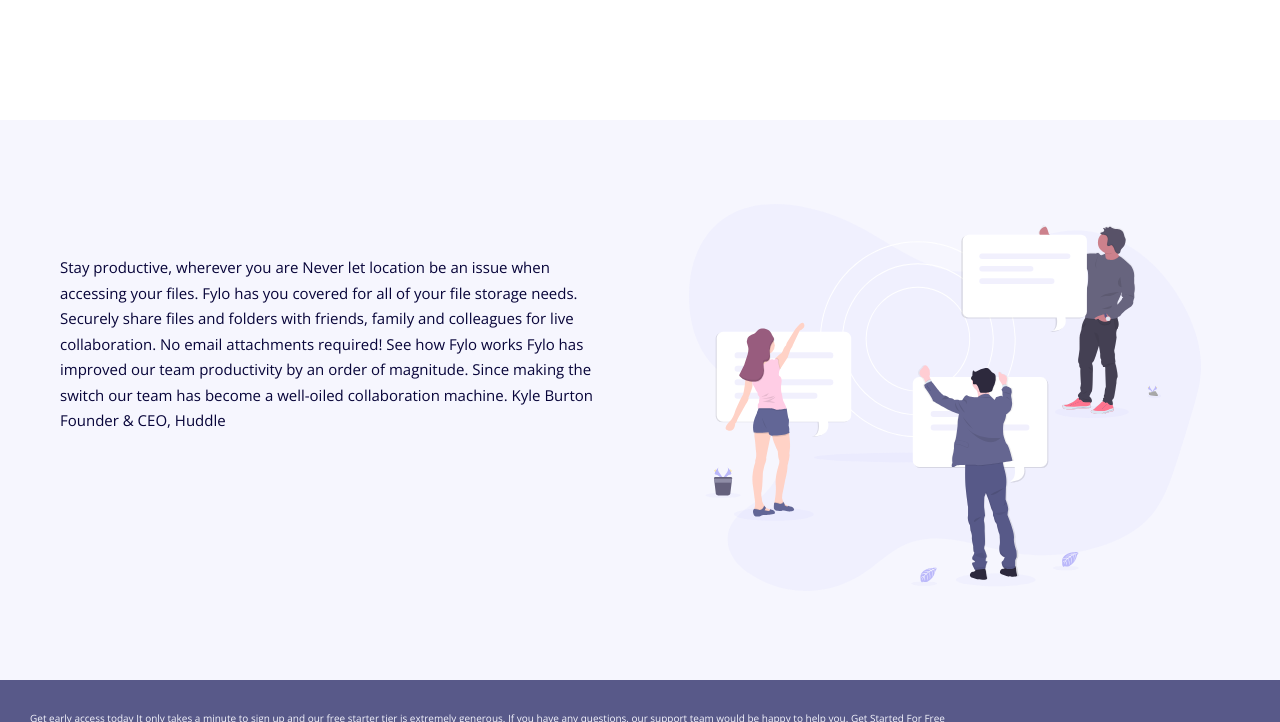
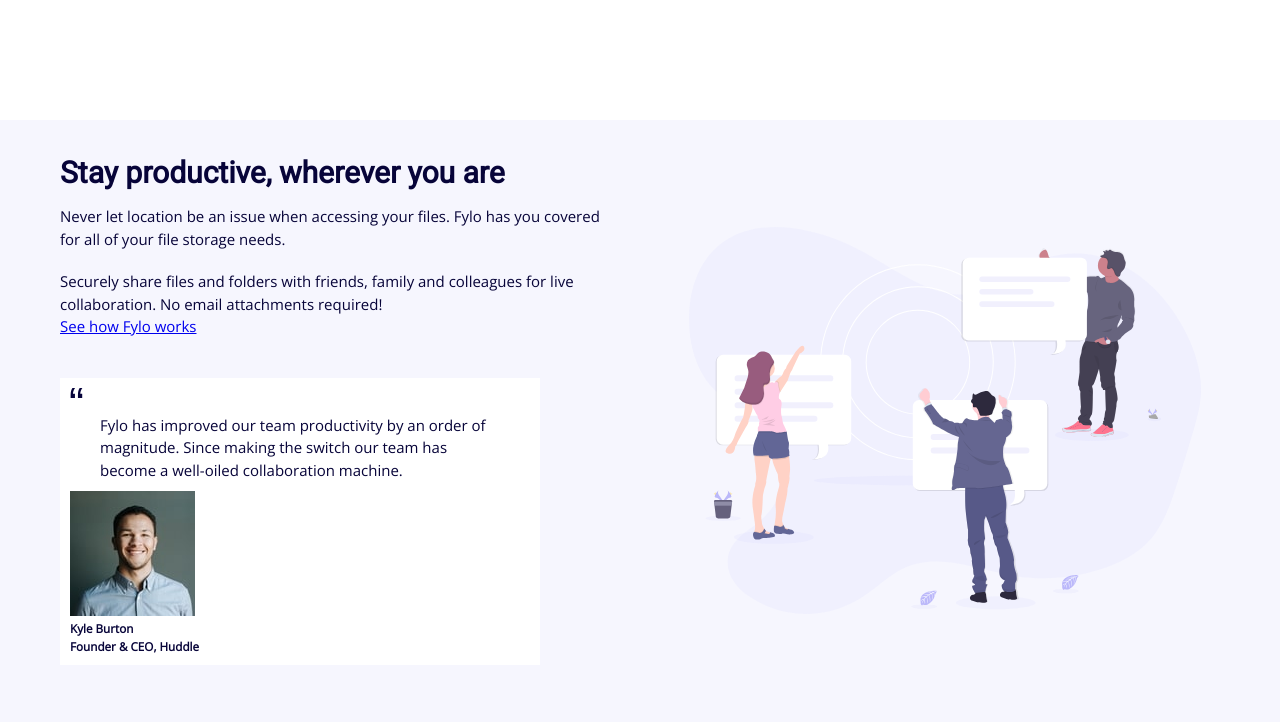
Before and after one commit to ituraj/fylo, a plain HTML site: page index.html in a window 1280 px wide. Shown: the part 680-1402 px from the top of the page. Drawn offline with nearby package versions, Linux system fonts and the light colour scheme.

Commit message:
main structure

```diff
--- a/index.html
+++ b/index.html
@@ -3,8 +3,6 @@
   <head>
     <meta charset="UTF-8" />
     <meta name="viewport" content="width=device-width, initial-scale=1.0" />
-    <!-- displays site properly based on user's device -->
-
     <link
       rel="icon"
       type="image/png"
@@ -20,7 +18,6 @@
         <figure>
           <img id="logo" src="images/logo.svg" alt="logo" />
         </figure>
-
         <ul>
           <li><a href="#">Features</a></li>
           <li><a href="#">Team</a></li>
@@ -50,17 +47,31 @@
         </figure>
       </header>
       <main>
-        <section class="section-review">
-          <p class="main-paragraph">
-            Stay productive, wherever you are Never let location be an issue
-            when accessing your files. Fylo has you covered for all of your file
-            storage needs. Securely share files and folders with friends, family
-            and colleagues for live collaboration. No email attachments
-            required! See how Fylo works Fylo has improved our team productivity
-            by an order of magnitude. Since making the switch our team has
-            become a well-oiled collaboration machine. Kyle Burton Founder &
-            CEO, Huddle
-          </p>
+        <section class="section-testimonial">
+          <article class="main-article">
+            <h2>Stay productive, wherever you are</h2>
+            <p>
+              Never let location be an issue when accessing your files. Fylo has
+              you covered for all of your file storage needs.
+            </p>
+            <p>
+              Securely share files and folders with friends, family and
+              colleagues for live collaboration. No email attachments required!
+              <br />
+              <span><a href="#">See how Fylo works</a></span>
+            </p>
+            <figure class="quote">
+              <img src="images/icon-quotes.svg" alt="quote" />
+              <p>
+                Fylo has improved our team productivity by an order of
+                magnitude. Since making the switch our team has become a
+                well-oiled collaboration machine.
+              </p>
+              <img src="images/avatar-testimonial.jpg" alt="avatar" />
+              <h3>Kyle Burton</h3>
+              <h3>Founder & CEO, Huddle</h3>
+            </figure>
+          </article>
           <figure class="main-figure">
             <img
               class="main-illustration"
--- a/style.css
+++ b/style.css
@@ -16,23 +16,24 @@
 body {
   background-color: #fff;
   font-family: "Open Sans", sans-serif;
-  line-height: 1.7;
+  line-height: 1.5;
   color: hsl(243, 87%, 12%);
   box-sizing: border-box;
 }
 
-h1 {
+h1,
+h2 {
   font-family: "Roboto", sans-serif;
   font-size: 3rem;
   font-weight: 700;
-  padding: 3rem;
+  padding: 0 3rem;
 }
 
 p {
   font-family: "Open Sans", sans-serif;
   font-size: 1.5rem;
   font-weight: 400;
-  padding: 0rem 3rem;
+  padding: 1rem 3rem;
 }
 
 /* Navigation */
@@ -42,6 +43,7 @@
   justify-content: space-between;
   align-items: center;
   height: 10vh;
+  margin: 0 3rem;
   padding: 3rem;
 }
 
@@ -111,19 +113,16 @@
   height: 100vh;
 }
 
-.section-review {
+.section-testimonial {
   display: grid;
   grid-template-columns: 6fr 6fr;
-  height: 70%;
   justify-items: center;
   align-items: center;
   padding: 3rem;
 }
 
-.main-paragraph {
+.main-article {
   grid-column: 1/2;
-  height: 70%;
-  padding: 3rem;
 }
 
 .main-illustration {
@@ -139,6 +138,12 @@
   padding: 3rem;
 }
 
+.quote {
+  background-color: #fff;
+  margin: 3rem 10rem 3rem 3rem;
+  padding: 1rem;
+}
+
 /* Footer */
 
 footer {
```
